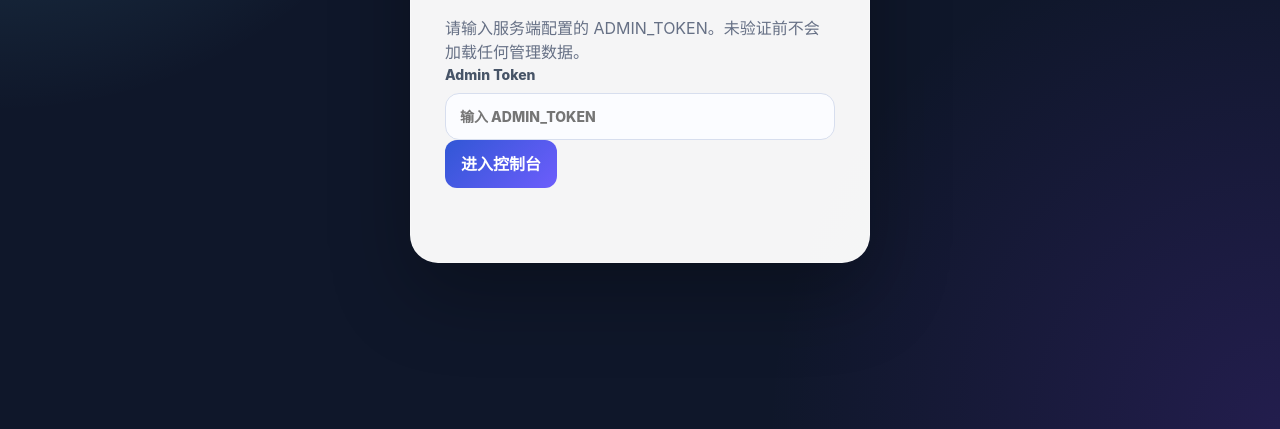
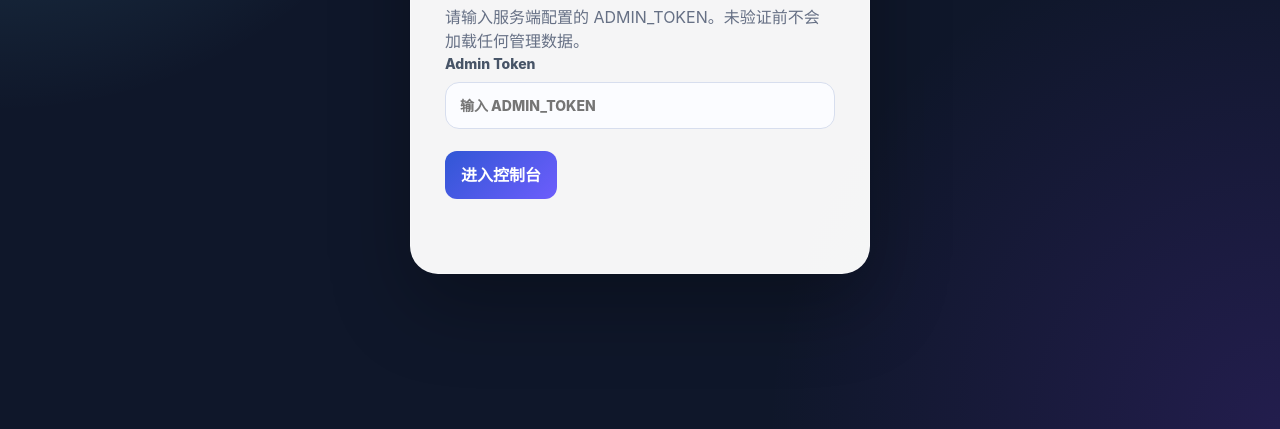
Before and after one commit to heye-lin/context7_Manager, a website: page public/index.html in a window 1280 px wide. Shown: the part 371-800 px from the top of the page. Drawn offline with Linux system fonts and the light colour scheme.

Commit message:
feat: 更新登录表单样式和功能，添加按钮样式，优化用户体验

```diff
--- a/public/index.html
+++ b/public/index.html
@@ -5,7 +5,7 @@
     <meta name="viewport" content="width=device-width, initial-scale=1" />
     <title>访问控制台 - Context7 号池网关</title>
     <link rel="icon" href="/favicon.svg" type="image/svg+xml" />
-    <link rel="stylesheet" href="/styles.css" />
+    <link rel="stylesheet" href="/styles.css?v=login-spacing-v2" />
   </head>
   <body data-page="login">
     <section id="loginScreen" class="loginScreen">
@@ -14,13 +14,13 @@
         <p class="eyebrow">Admin Console</p>
         <h1>访问控制台</h1>
         <p class="muted">请输入服务端配置的 ADMIN_TOKEN。未验证前不会加载任何管理数据。</p>
-        <form id="loginForm" class="stackForm">
+        <form id="loginForm" class="stackForm loginForm">
           <label>
             Admin Token
             <input id="loginAdminToken" type="password" placeholder="输入 ADMIN_TOKEN" autocomplete="off" required />
           </label>
+          <button id="loginButton" type="submit">进入控制台</button>
         </form>
-        <button id="loginButton" type="button">进入控制台</button>
         <p id="loginMessage" class="loginMessage" role="status"></p>
       </div>
     </section>
--- a/public/login.js
+++ b/public/login.js
@@ -56,8 +56,3 @@ form.addEventListener('submit', (event) => {
     message.textContent = error.message;
   });
 });
-button.addEventListener('click', () => {
-  login().catch((error) => {
-    message.textContent = error.message;
-  });
-});
--- a/public/styles.css
+++ b/public/styles.css
@@ -113,6 +113,15 @@ button.danger {
 
 .loginCard .brandMark {
   margin-bottom: 24px;
+}
+
+.loginCard .loginForm {
+  gap: 22px;
+}
+
+.loginCard #loginButton {
+  justify-self: start;
+  min-width: 112px;
 }
 
 .loginMessage {
```
Also changed, not shown: tests/pages.test.js (+4 -0 lines).
